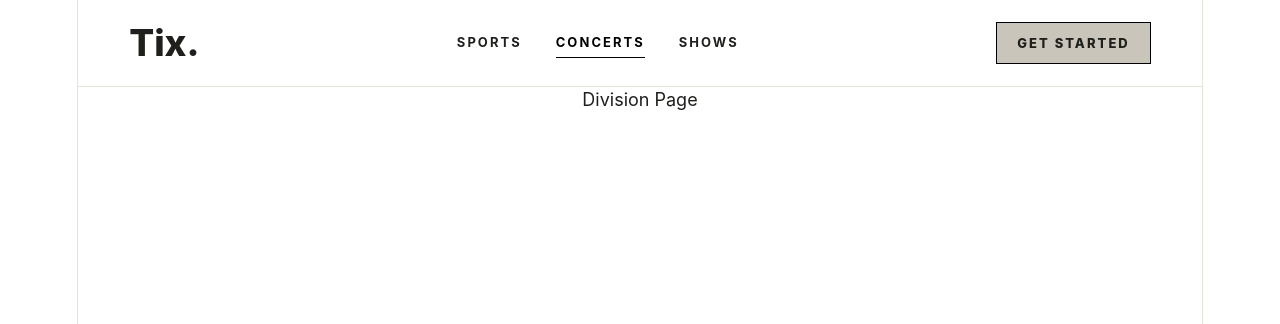
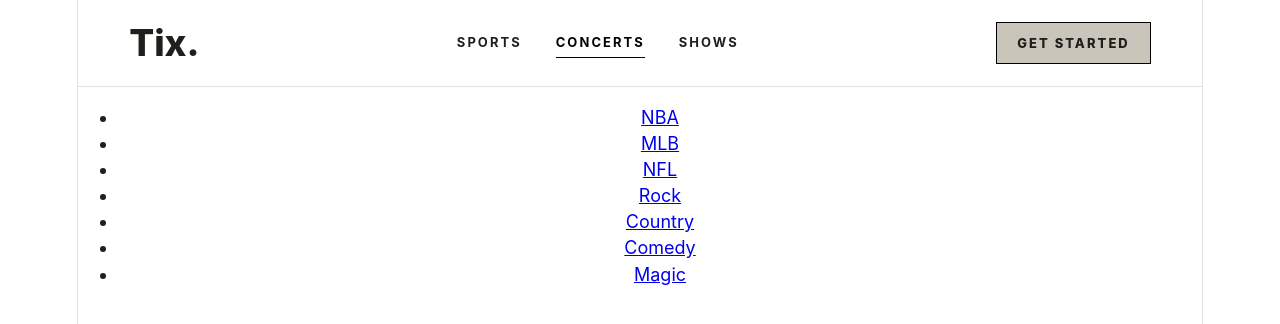
Before and after one commit to Kelson-Gardner/software-architecture, a React (Vite) app in the folder client/: page /concerts in a window 1280 px wide. Shown: the top 324 px of the page. Built offline with nearby package versions, Linux system fonts and the light colour scheme.

Commit message:
Added category card component and added dummy data to division page

```diff
--- /dev/null
+++ b/client/src/components/CategoryCard.tsx
@@ -0,0 +1,15 @@
+import { NavLink } from "react-router-dom";
+
+export interface CategoryCardProps {
+    title: string,
+    href: string,
+    image_url?: string,
+}
+
+export function CategoryCard(props: CategoryCardProps) {
+    return (
+        <span>
+            <NavLink to={props.href}>{props.title}</NavLink>
+        </span>
+    );
+}
--- a/client/src/pages/DivisionPage.tsx
+++ b/client/src/pages/DivisionPage.tsx
@@ -1,6 +1,27 @@
+import { CategoryCard, type CategoryCardProps } from "../components/CategoryCard";
 // Division will be one of the main pages (basically a meta-category) Sports, Concerts, and Shows.
 function DivisionPage() {
-    return <div>Division Page</div>;
+    const categoryCards: CategoryCardProps[] = [
+        {title: 'NBA', href: '/category/nba'},
+        {title: 'MLB', href: '/category/mlb'},
+        {title: 'NFL', href: '/category/nfl'},
+        {title: 'Rock', href: '/category/rock'},
+        {title: 'Country', href: '/category/country'},
+        {title: 'Comedy', href: '/category/comedy'},
+        {title: 'Magic', href: '/category/magic'},
+    ]
+
+    return (
+        <span>
+            <ul>
+                {categoryCards.map((categoryCard) => (
+                    <li>
+                        <CategoryCard key={categoryCard.href} {...categoryCard} />
+                    </li>
+                ))}
+            </ul>
+        </span>
+    );
 }
 
 export default DivisionPage;
```
